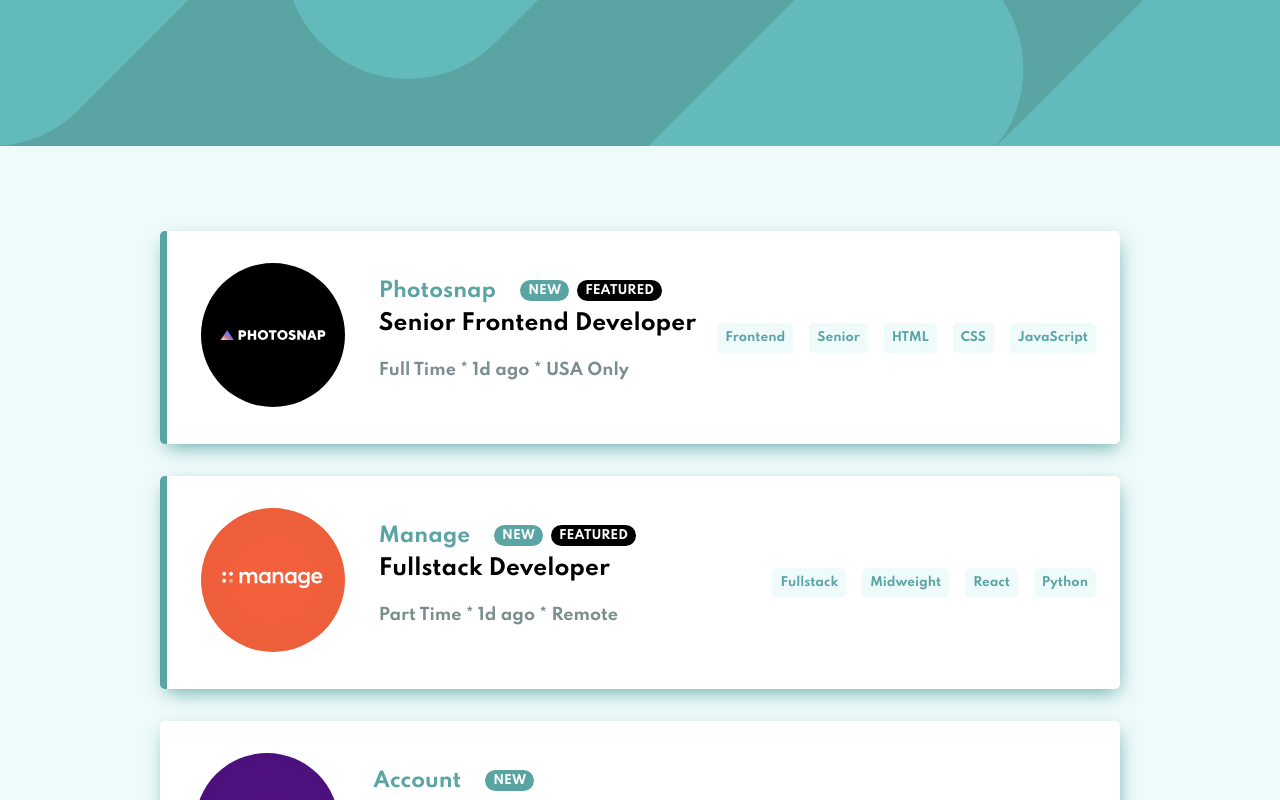
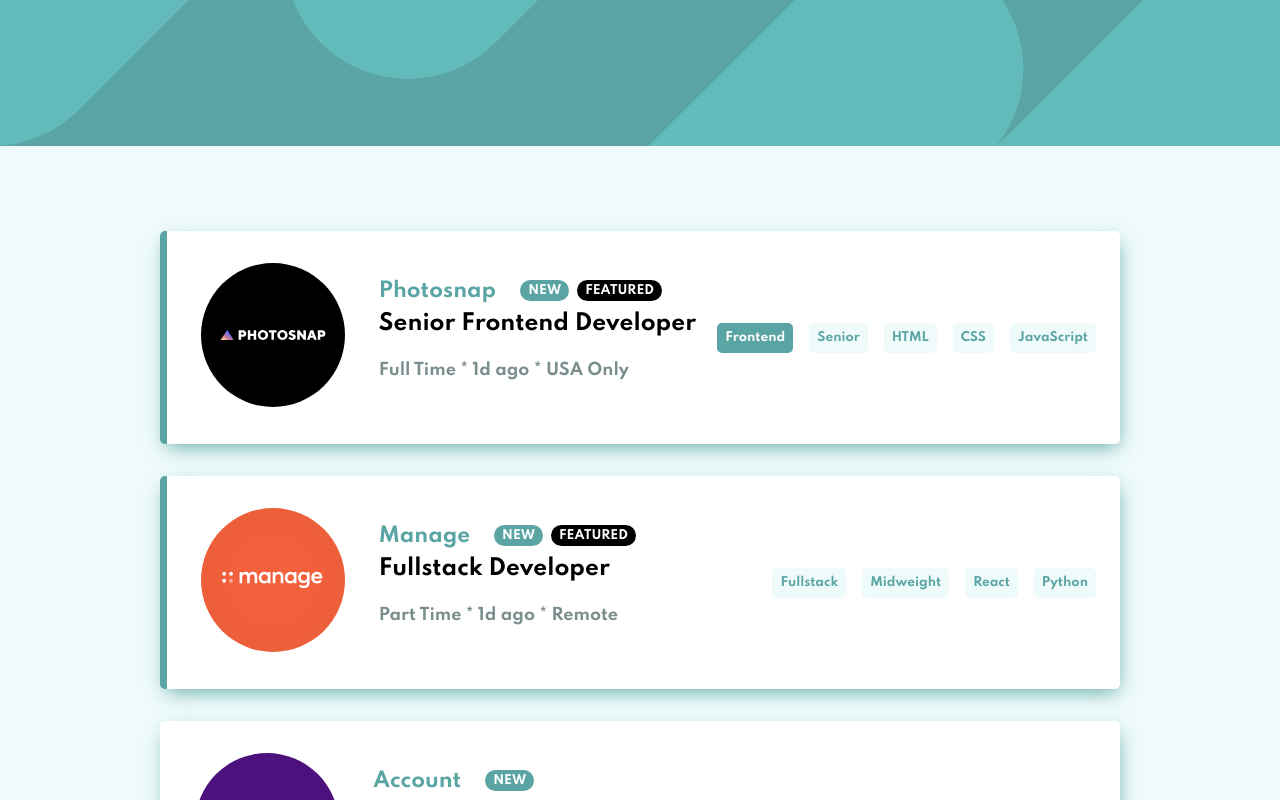
Before and after one commit to mikeg1440/static-job-listings-page, a React (Create React App) app: page / in a window 1280 px wide. In both pictures the pointer is over the label 755 px from the left and 337 px from the top of the page. Shown: the top 800 px of the page. Built offline with nearby package versions, Linux system fonts and the light colour scheme.

Commit message:
Add styles for hover attribute in the `label-container` class in stylesheet

```diff
--- a/src/index.css
+++ b/src/index.css
@@ -114,5 +114,9 @@ body {
     font-weight: bold;
   }
 
+  .label-container label:hover {
+    background-color: hsl(180, 29%, 50%);
+    color: white;
+  }
 
 }
```
